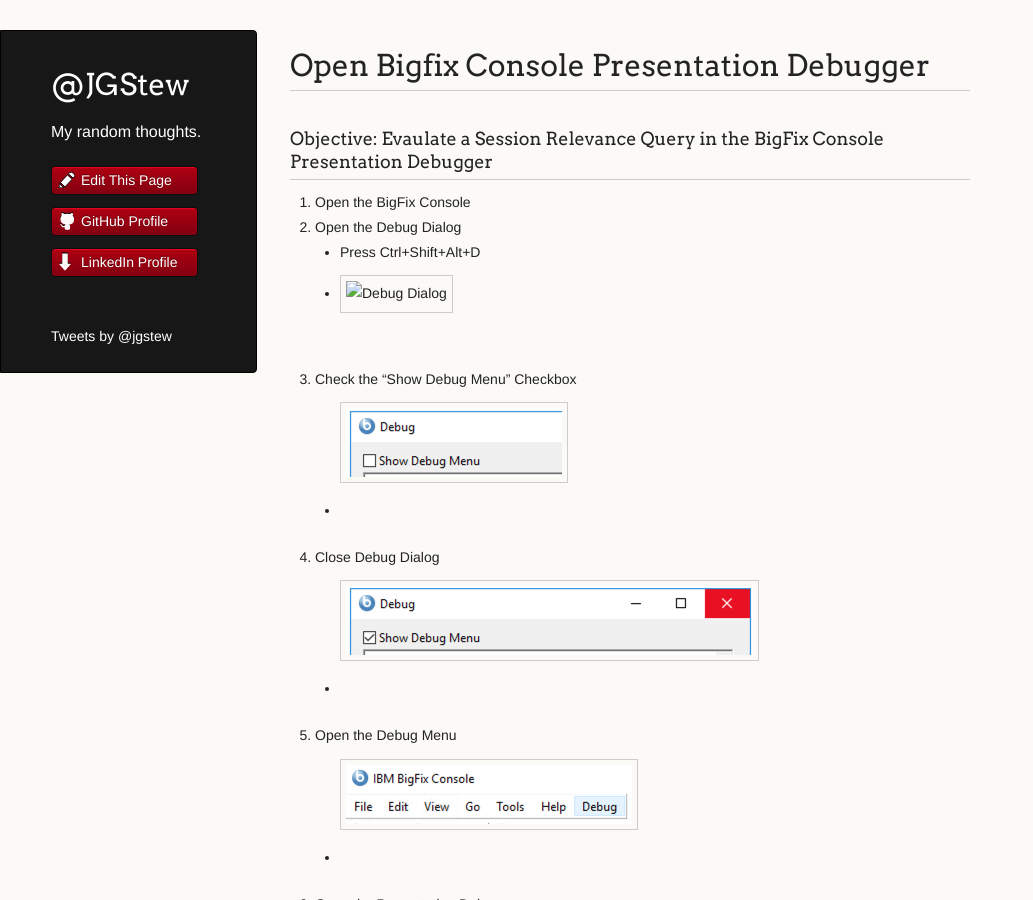
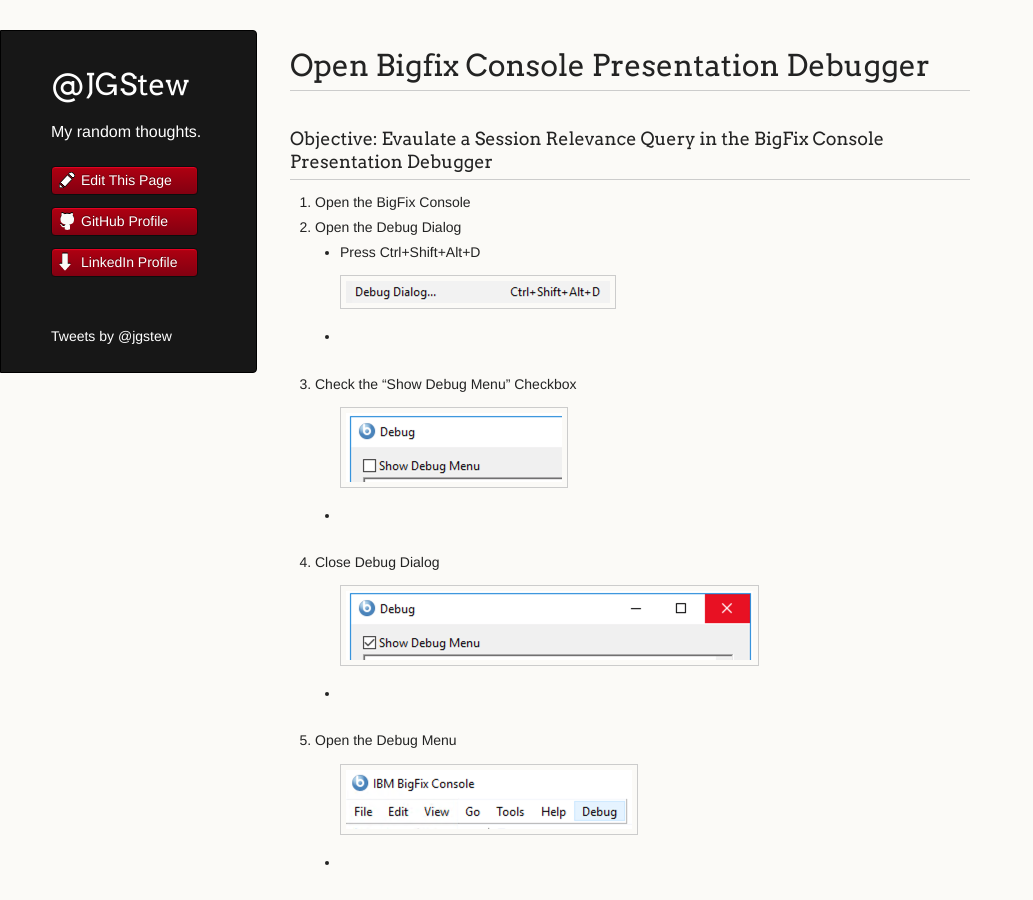
Before and after one commit to jgstew/jgstew.github.io, a Jekyll site: the page built from _posts/2018-10-28-Open-BigFix-Console-Presentation-Debugger.md, in a window 1280 px wide and 900 px high. Shown: the whole window, without its empty margins (0-1033 px from the left). Built offline with Jekyll 4.4.1, drawn with Linux system fonts in a browser that asks for light colours; nearby versions of some CDN libraries; comment, search, counter and statistics services are not loaded.

Commit message:
Update 2018-10-28-Open-BigFix-Console-Presentation-Debugger.md

```diff
--- a/_posts/2018-10-28-Open-BigFix-Console-Presentation-Debugger.md
+++ b/_posts/2018-10-28-Open-BigFix-Console-Presentation-Debugger.md
@@ -4,7 +4,7 @@
 1. Open the BigFix Console
 1. Open the Debug Dialog
     * Press Ctrl+Shift+Alt+D
-    * ![Debug Dialog](../images/BigFix/Console/DebugDialog.png)
+    * ![Debug Dialog](/images/BigFix/Console/DebugDialog.png)
 1. Check the "Show Debug Menu" Checkbox
     * ![Show Debug Menu](/images/BigFix/Console/ShowDebugMenuCheckbox.png)
 1. Close Debug Dialog
```
